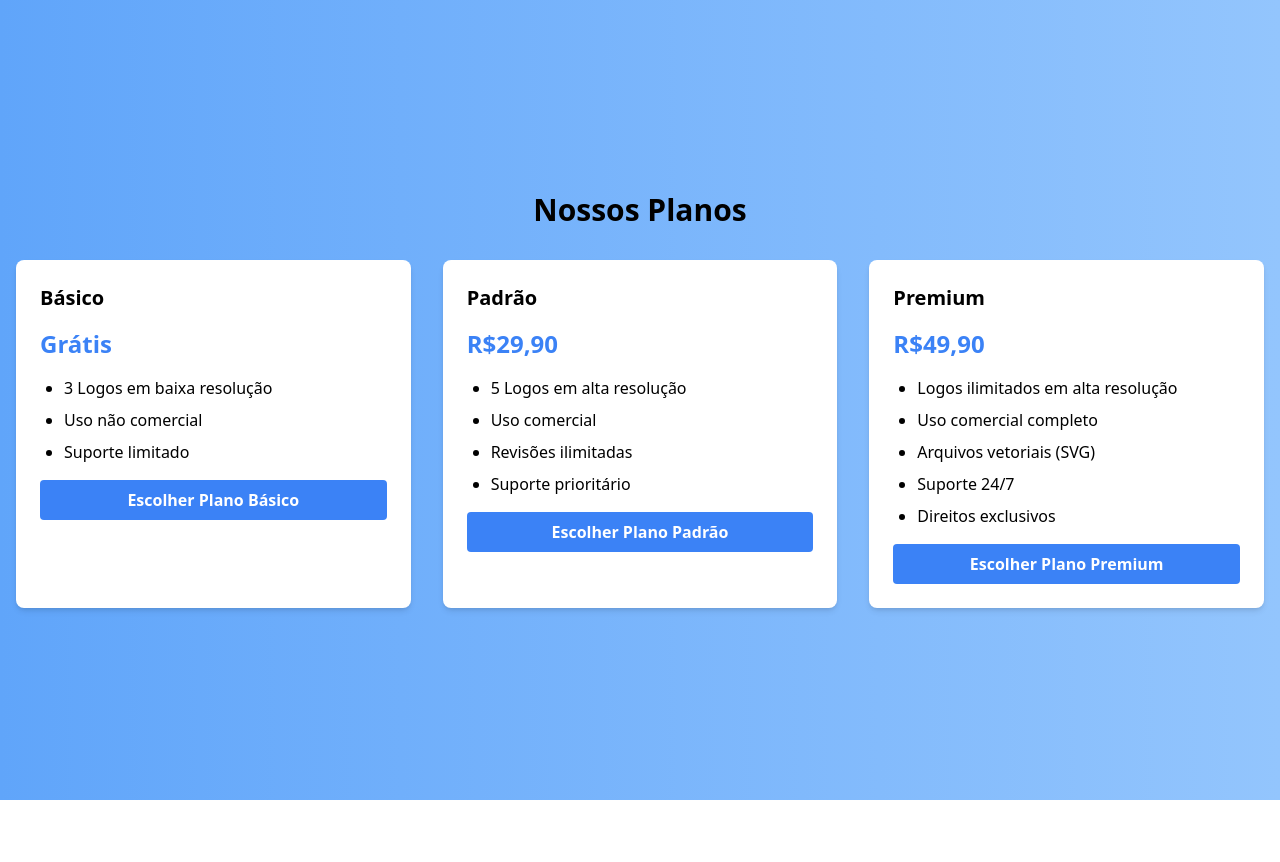
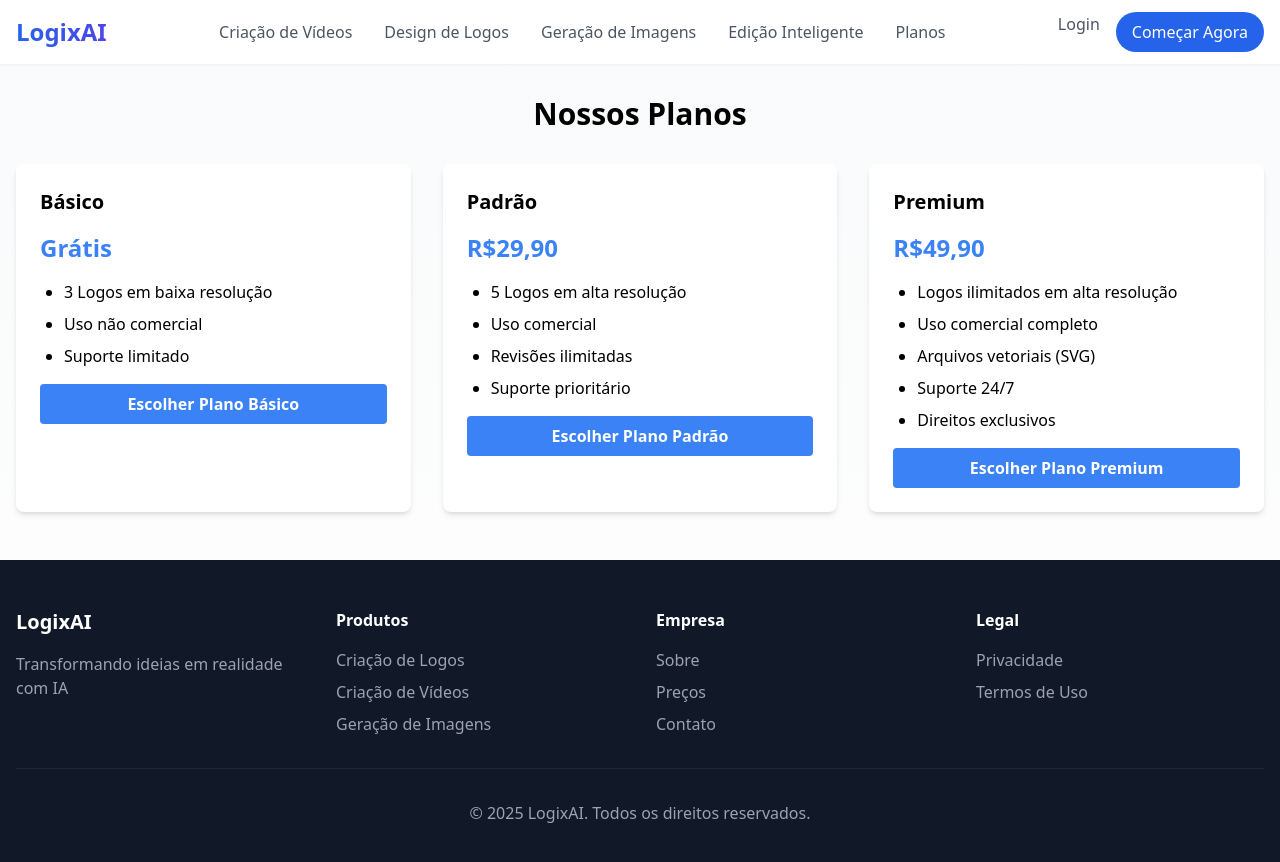
Before and after one commit to Jovicfs/LogixAI, a React (Vite) app: page /pricing in a window 1280 px wide. Shown: the top 862 px of the page. Before the commit the page ends 800 px from the top, so only its background shows below. Built offline with nearby package versions, Linux system fonts and the light colour scheme.

Commit message:
novos componentes, header e footer

```diff
--- a/src/components/Homepage.jsx
+++ b/src/components/Homepage.jsx
@@ -1,11 +1,12 @@
 import React, { useState, useEffect } from 'react';
-import { Link, useNavigate } from 'react-router-dom';
-import { motion } from 'framer-motion'; // Add framer-motion for animations
+import { Link } from 'react-router-dom';
+import { motion } from 'framer-motion';
+import Header from './shared/Header';
+import Footer from './shared/Footer';
 
 function HomePage() {
     const [isLoggedIn, setIsLoggedIn] = useState(false);
     const [username, setUsername] = useState('');
-    const navigate = useNavigate();
 
     useEffect(() => {
         const storedToken = localStorage.getItem('token');
@@ -15,14 +16,6 @@ function HomePage() {
             setUsername(storedUsername);
         }
     }, []);
-
-    const handleLogout = () => {
-        localStorage.removeItem('token');
-        localStorage.removeItem('username');
-        setIsLoggedIn(false);
-        setUsername('');
-        navigate('/'); // Redireciona para a página inicial após o logout
-    };
 
     const features = [
         {
@@ -48,6 +41,12 @@ function HomePage() {
             description: 'Ferramentas avançadas de edição com IA.',
             icon: '⚡',
             path: '/smart-edit'
+        },
+        {
+            title: 'Planos',
+            description: 'Selecione o Plano que mais se encaixa com você!',
+            icon: '📈',
+            path: '/pricing'
         }
     ];
 
@@ -63,48 +62,7 @@ function HomePage() {
 
     return (
         <div className="min-h-screen bg-gradient-to-b from-gray-50 to-white">
-            {/* Header */}
-            <header className="fixed w-full bg-white/90 backdrop-blur-sm z-50 shadow-sm">
-                <div className="container mx-auto px-4 py-3 flex justify-between items-center">
-                    <Link to="/" className="flex items-center space-x-2">
-                        <span className="text-2xl font-bold bg-gradient-to-r from-blue-600 to-indigo-600 text-transparent bg-clip-text">
-                            LogixAI
-                        </span>
-                    </Link>
-
-                    <nav className="hidden md:flex space-x-8">
-                        {features.map(feature => (
-                            <Link
-                                key={feature.path}
-                                to={feature.path}
-                                className="text-gray-600 hover:text-blue-600 transition-colors"
-                            >
-                                {feature.title}
-                            </Link>
-                        ))}
-                    </nav>
-
-                    <div className="flex items-center space-x-4">
-                        {isLoggedIn ? (
-                            <>
-                                <span className="text-gray-600">{username}</span> {/* Exibe o nome do usuário */}
-                                <button onClick={handleLogout} className="bg-red-500 text-white px-4 py-2 rounded hover:bg-red-700">
-                                    Sair
-                                </button>
-                            </>
-                        ) : (
-                            <div className="flex space-x-4">
-                                <Link to="/sign-in" className="text-gray-600 hover:text-blue-600">
-                                    Login
-                                </Link>
-                                <Link to="/sign-up" className="bg-blue-600 text-white px-4 py-2 rounded-full hover:bg-blue-700">
-                                    Começar Agora
-                                </Link>
-                            </div>
-                        )}
-                    </div>
-                </div>
-            </header>
+            <Header isLoggedIn={isLoggedIn} username={username} />
 
             {/* Hero Section */}
             <section className="pt-32 pb-20 px-4">
@@ -201,18 +159,7 @@ function HomePage() {
                 </div>
             </section>
 
-            {/* Footer */}
-            <footer className="bg-gray-900 text-white py-12">
-                <div className="container mx-auto px-4">
-                    <div className="grid md:grid-cols-4 gap-8">
-                        <div>
-                            <h3 className="text-xl font-bold mb-4">LogixAI</h3>
-                            <p className="text-gray-400">Transformando ideias em realidade com IA</p>
-                        </div>
-                        {/* Add more footer sections */}
-                    </div>
-                </div>
-            </footer>
+            <Footer />
         </div>
     );
 }
--- a/src/components/Pricing.jsx
+++ b/src/components/Pricing.jsx
@@ -1,6 +1,20 @@
-import React from 'react';
+import React, { useState, useEffect } from 'react';
+import Header from './shared/Header';
+import Footer from './shared/Footer';
 
-function Pricing () {
+function Pricing() {
+  const [isLoggedIn, setIsLoggedIn] = useState(false);
+  const [username, setUsername] = useState('');
+
+  useEffect(() => {
+    const storedToken = localStorage.getItem('token');
+    const storedUsername = localStorage.getItem('username');
+    if (storedToken && storedUsername) {
+      setIsLoggedIn(true);
+      setUsername(storedUsername);
+    }
+  }, []);
+
   const plans = [
     {
       name: 'Básico',
@@ -35,8 +49,11 @@ function Pricing () {
   ];
 
   return (
-    <section id="pricing" className="bg-gradient-to-r from-blue-400 to-blue-300 min-h-screen flex flex-col items-center justify-center">
-      <div className="container mx-auto px-4">
+    <div className="min-h-screen bg-gradient-to-b from-gray-50 to-white">
+      <Header isLoggedIn={isLoggedIn} username={username} />
+
+      <main className="pt-24 pb-12">
+        <section id="pricing" className="container mx-auto px-4">
           <h2 className="text-3xl font-bold text-center mb-8">Nossos Planos</h2>
           <div className="grid grid-cols-1 md:grid-cols-3 gap-8">
             {plans.map((plan, index) => (
@@ -54,9 +71,12 @@ function Pricing () {
               </div>
             ))}
           </div>
+        </section>
+      </main>
+
+      <Footer />
     </div>
-    </section>
   );
-};
+}
 
 export default Pricing;
--- /dev/null
+++ b/src/components/shared/Footer.jsx
@@ -0,0 +1,45 @@
+import React from 'react';
+import { Link } from 'react-router-dom';
+
+function Footer() {
+  return (
+    <footer className="bg-gray-900 text-white py-12">
+      <div className="container mx-auto px-4">
+        <div className="grid md:grid-cols-4 gap-8">
+          <div>
+            <h3 className="text-xl font-bold mb-4">LogixAI</h3>
+            <p className="text-gray-400">Transformando ideias em realidade com IA</p>
+          </div>
+          <div>
+            <h4 className="font-semibold mb-4">Produtos</h4>
+            <ul className="space-y-2">
+              <li><Link to="/create-logo" className="text-gray-400 hover:text-white">Criação de Logos</Link></li>
+              <li><Link to="/create-video" className="text-gray-400 hover:text-white">Criação de Vídeos</Link></li>
+              <li><Link to="/create-image" className="text-gray-400 hover:text-white">Geração de Imagens</Link></li>
+            </ul>
+          </div>
+          <div>
+            <h4 className="font-semibold mb-4">Empresa</h4>
+            <ul className="space-y-2">
+              <li><Link to="/about" className="text-gray-400 hover:text-white">Sobre</Link></li>
+              <li><Link to="/pricing" className="text-gray-400 hover:text-white">Preços</Link></li>
+              <li><Link to="/contact" className="text-gray-400 hover:text-white">Contato</Link></li>
+            </ul>
+          </div>
+          <div>
+            <h4 className="font-semibold mb-4">Legal</h4>
+            <ul className="space-y-2">
+              <li><Link to="/privacy" className="text-gray-400 hover:text-white">Privacidade</Link></li>
+              <li><Link to="/terms" className="text-gray-400 hover:text-white">Termos de Uso</Link></li>
+            </ul>
+          </div>
+        </div>
+        <div className="mt-8 pt-8 border-t border-gray-800 text-center text-gray-400">
+          <p>&copy; {new Date().getFullYear()} LogixAI. Todos os direitos reservados.</p>
+        </div>
+      </div>
+    </footer>
+  );
+}
+
+export default Footer;
--- /dev/null
+++ b/src/components/shared/Header.jsx
@@ -0,0 +1,84 @@
+import React from 'react';
+import { Link, useNavigate } from 'react-router-dom';
+
+function Header({ isLoggedIn, username }) {
+  const navigate = useNavigate();
+
+  const features = [
+    {
+      title: 'Criação de Vídeos',
+      path: '/create-video'
+    },
+    {
+      title: 'Design de Logos',
+      path: '/create-logo'
+    },
+    {
+      title: 'Geração de Imagens',
+      path: '/create-image'
+    },
+    {
+      title: 'Edição Inteligente',
+      path: '/smart-edit'
+    },
+    {
+      title: 'Planos',
+      path: '/pricing'
+    }
+  ];
+
+  const handleLogout = () => {
+    localStorage.removeItem('token');
+    localStorage.removeItem('username');
+    navigate('/');
+  };
+
+  return (
+    <header className="fixed w-full bg-white/90 backdrop-blur-sm z-50 shadow-sm">
+      <div className="container mx-auto px-4 py-3 flex justify-between items-center">
+        <Link to="/" className="flex items-center space-x-2">
+          <span className="text-2xl font-bold bg-gradient-to-r from-blue-600 to-indigo-600 text-transparent bg-clip-text">
+            LogixAI
+          </span>
+        </Link>
+
+        <nav className="hidden md:flex space-x-8">
+          {features.map(feature => (
+            <Link
+              key={feature.path}
+              to={feature.path}
+              className="text-gray-600 hover:text-blue-600 transition-colors"
+            >
+              {feature.title}
+            </Link>
+          ))}
+        </nav>
+
+        <div className="flex items-center space-x-4">
+          {isLoggedIn ? (
+            <>
+              <span className="text-gray-600">{username}</span>
+              <button
+                onClick={handleLogout}
+                className="bg-red-500 text-white px-4 py-2 rounded-full hover:bg-red-600 transition-colors"
+              >
+                Sair
+              </button>
+            </>
+          ) : (
+            <div className="flex space-x-4">
+              <Link to="/sign-in" className="text-gray-600 hover:text-blue-600">
+                Login
+              </Link>
+              <Link to="/sign-up" className="bg-blue-600 text-white px-4 py-2 rounded-full hover:bg-blue-700">
+                Começar Agora
+              </Link>
+            </div>
+          )}
+        </div>
+      </div>
+    </header>
+  );
+}
+
+export default Header;
```
Also changed, not shown: src/components/CreateLogo.jsx (+5 -38 lines). Lines whose indentation alone changed are shown as unchanged.
